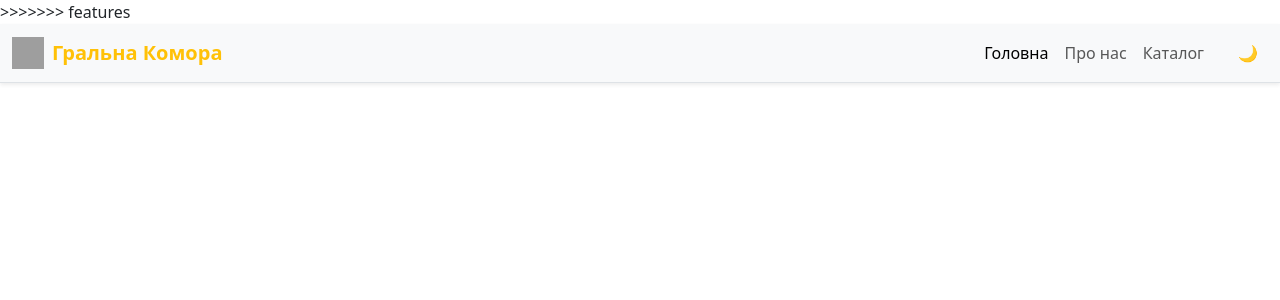
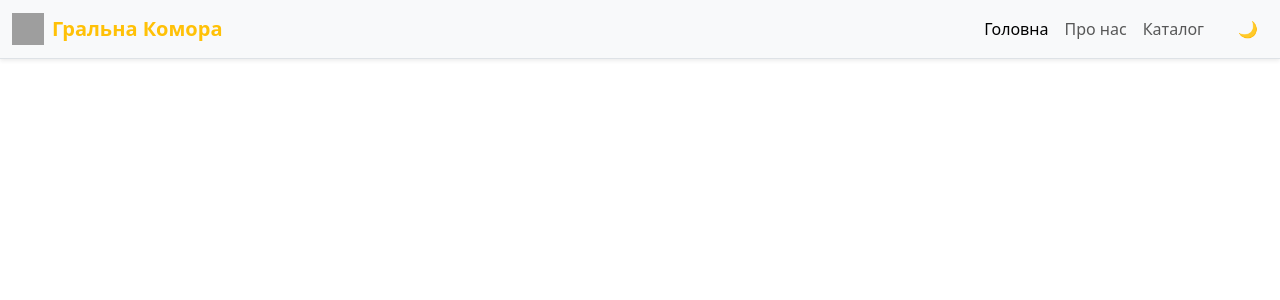
Before and after one commit to DanyloLyk/Ne_Programisty, a Flask app: template app/templates/base.html in a window 1280 px wide. Shown: the top 300 px of the page. Run offline with Flask 3, Linux system fonts and the light colour scheme; the template is opened without the code that fills it, so the values that code supplies are empty; grey boxes are pictures that could not be loaded.

Commit message:
Update base.html

```diff
--- a/app/templates/base.html
+++ b/app/templates/base.html
@@ -1,7 +1,6 @@
 <!DOCTYPE html>
 <html lang="uk" data-bs-theme="auto">
 <html lang="uk">
->>>>>>> features
 
 <head>
     <meta charset="UTF-8">
```
